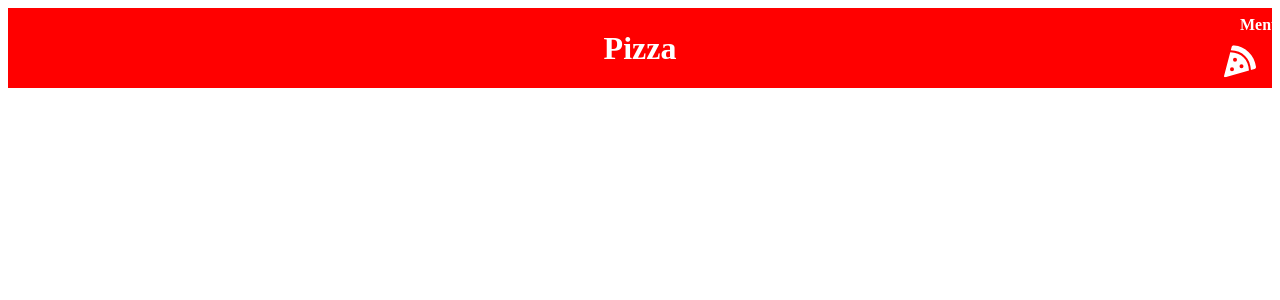
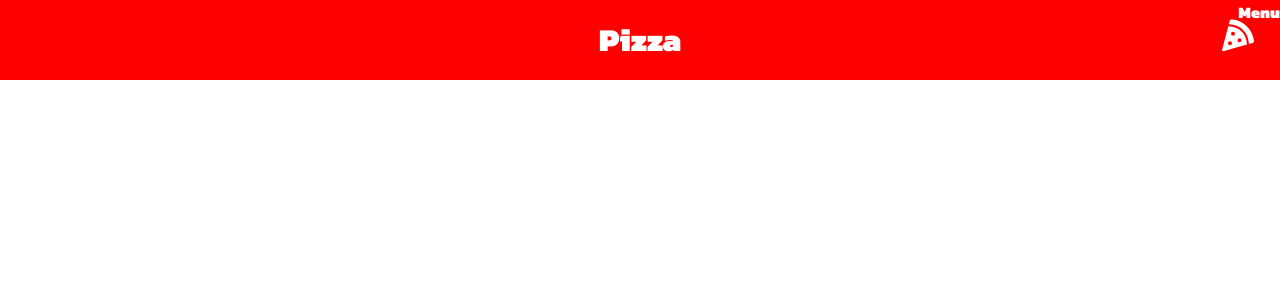
Before and after one commit to DashaDasha88/pizza, a React (Create React App) app: page / in a window 1280 px wide. Shown: the top 300 px of the page. Built offline with nearby package versions, Linux system fonts and the light colour scheme.

Commit message:
add global styles and google fonts

```diff
--- a/public/index.html
+++ b/public/index.html
@@ -24,6 +24,11 @@
       work correctly both with client-side routing and a non-root public URL.
       Learn how to configure a non-root public URL by running `npm run build`.
     -->
+
+    <!--Google Fonts-->
+    <link href="https://fonts.googleapis.com/css2?family=Kanit:wght@400;900&display=swap" rel="stylesheet">
+
+
     <title>React App</title>
   </head>
   <body>
--- a/src/App.js
+++ b/src/App.js
@@ -1,10 +1,12 @@
 import React from 'react';
 import Navbar from './components/Navbar';
 import { BrowserRouter as Router } from 'react-router-dom';
+import { GlobalStyle } from './globalStyles';
 
 const App = () => {
   return (
     <Router>
+      <GlobalStyle />
       <Navbar />
     </Router>
   )
--- /dev/null
+++ b/src/globalStyles.js
@@ -0,0 +1,10 @@
+import { createGlobalStyle } from "styled-components";
+
+export const GlobalStyle = createGlobalStyle`
+* {
+  box-sizing: border-box;
+  margin: 0;
+  padding: 0;
+  font-family: 'Kanit', sans-serif;
+}
+`
```
